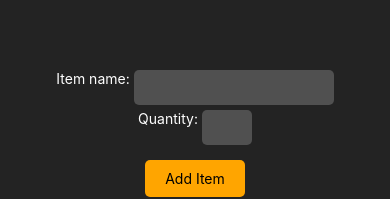
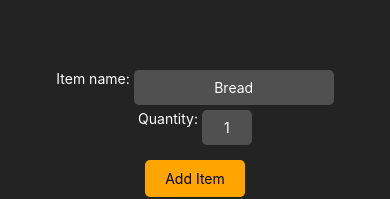
Before and after one commit to AnarchyEcho/ShopperLister, a React Native app: screen / in a window 390 px wide. Shown: the part 546-745 px from the top of the page. Built offline with nearby package versions, Linux system fonts and the light colour scheme; no server answers.

Commit message:
Added placeholder text to input fields

```diff
--- a/components/content/Content.tsx
+++ b/components/content/Content.tsx
@@ -5,7 +5,7 @@ import { ItemModal } from '../itemModal/ItemModal';
 import { wait } from '../../helpers/wait';
 
 export const Content = (props: any) => {
-  const [data, setData] = useState([]);
+  const [data, setData]: any[] = useState([]);
   const [modalVisible, setModalVisible] = useState(false);
   const [itemName, setItemName] = useState('');
   const [quantityNumber, setQuantityNumber] = useState('');
--- a/components/form/Form.tsx
+++ b/components/form/Form.tsx
@@ -57,6 +57,7 @@ export const Form = (props: any) => {
               onSubmitEditing={() => {
                 quantityRef.current.focus();
               }}
+              placeholder='Bread'
             />
           </View>
         )}
@@ -79,6 +80,7 @@ export const Form = (props: any) => {
               value={value}
               keyboardType='number-pad'
               ref={quantityRef}
+              placeholder='1'
             />
           </View>
         )}
--- a/components/itemModal/ItemModal.tsx
+++ b/components/itemModal/ItemModal.tsx
@@ -56,6 +56,7 @@ export const ItemModal = (props: any) => {
                     onChangeText={onChange}
                     value={value}
                     keyboardType='number-pad'
+                    placeholder={props.quantityNumber.toString()}
                   />
                   <Pressable
                     style={() => [{ backgroundColor: value ? '#ffa500' : '#767676' }, styles.submitButton]}
@@ -81,6 +82,7 @@ export const ItemModal = (props: any) => {
                     onBlur={onBlur}
                     onChangeText={onChange}
                     value={value}
+                    placeholder='Del'
                   />
                   <Pressable
                     style={() => [{ backgroundColor: value != 'Del' ? '#767676' : '#ffa500' }, styles.deleteButton]}
```
